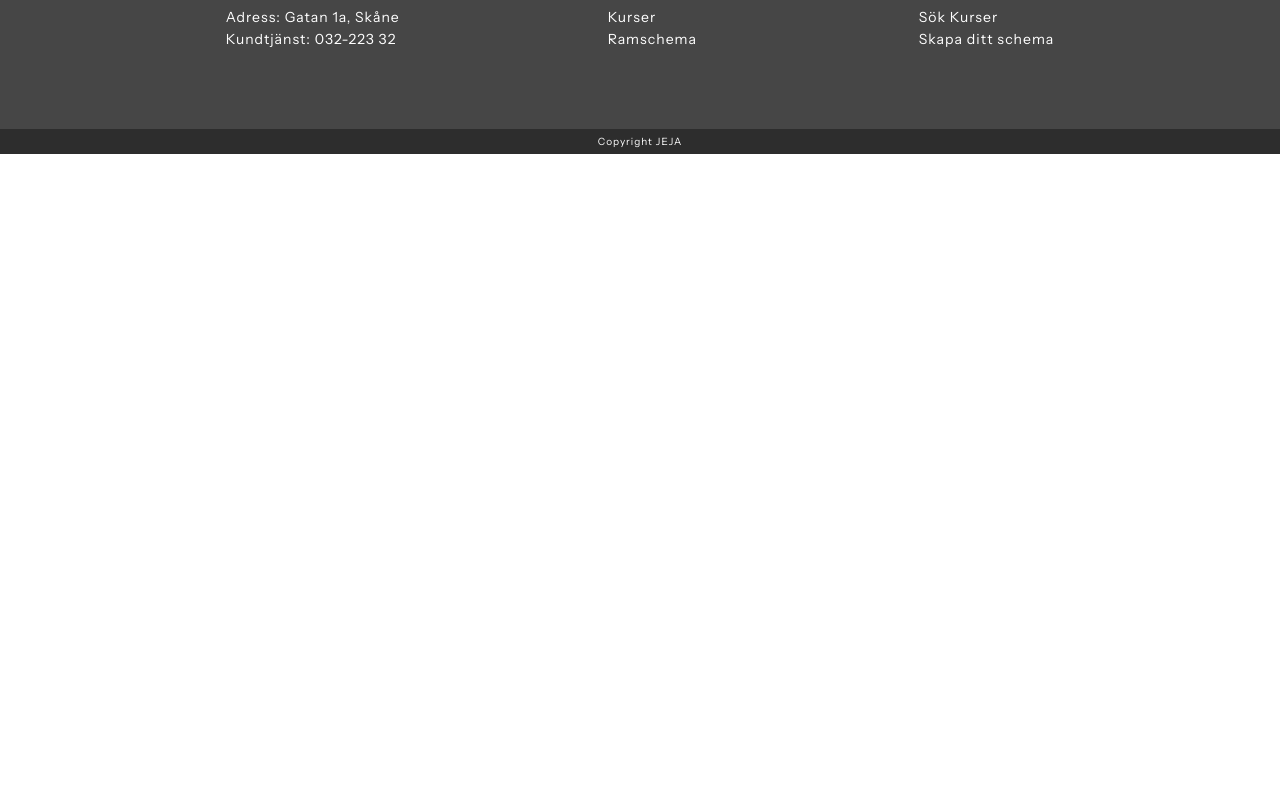
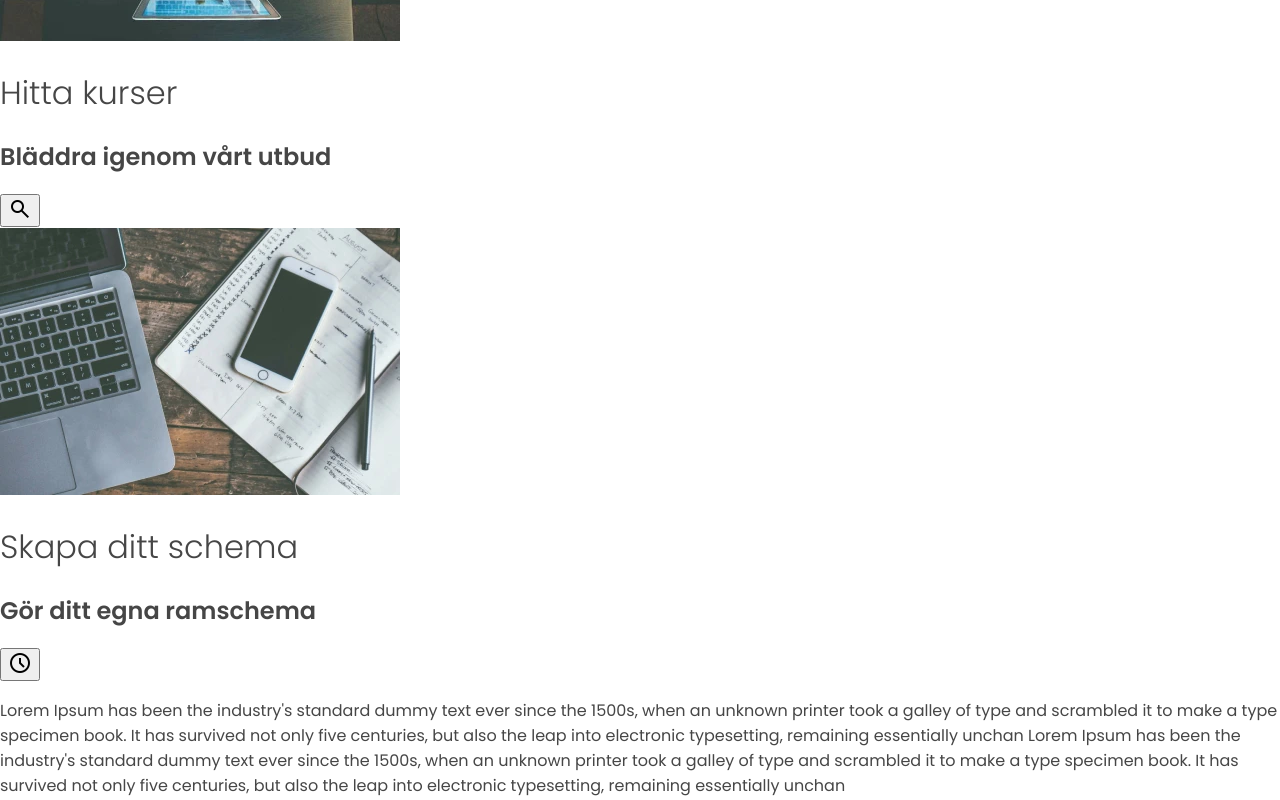
Before and after one commit to jenniferchristine/dt208g-projekt, an Angular app: page /home in a window 1280 px wide. Shown: the part 420-1220 px from the top of the page. Before the commit the page ends 800 px from the top, so only its background shows below. Built offline with nearby package versions, Linux system fonts and the light colour scheme.

Commit message:
inserted layout for home page

```diff
--- a/src/app/home/home.component.html
+++ b/src/app/home/home.component.html
@@ -1 +1,35 @@
-<h1>HOME.HTML</h1>
+<div>
+    <div class="bg">
+        <div class="img-holder">
+
+            <div class="img">
+                <img src="/img1.webp" alt="image of people pointing at a laptop">
+                <h1>Hitta kurser</h1>
+                <h2>Bläddra igenom vårt utbud</h2>
+                <button>
+                    <span class="material-symbols-outlined">
+                        search
+                    </span>
+                </button>
+            </div>
+
+            <div class="img">
+                <img src="/img2.webp" alt="image of a schedule, computer and phone">
+                <h1>Skapa ditt schema</h1>
+                <h2>Gör ditt egna ramschema</h2>
+                <button>
+                    <span class="material-symbols-outlined">
+                        schedule
+                    </span>
+                </button>
+            </div>
+
+        </div>
+    </div>
+
+    <p>
+        Lorem Ipsum has been the industry's standard dummy text ever since the 1500s, when an unknown printer took a galley of type and scrambled it to make a type specimen book. It has survived not only five centuries, but also the leap into electronic typesetting, remaining essentially unchan
+        Lorem Ipsum has been the industry's standard dummy text ever since the 1500s, when an unknown printer took a galley of type and scrambled it to make a type specimen book. It has survived not only five centuries, but also the leap into electronic typesetting, remaining essentially unchan
+    </p>
+
+</div>
```
Also changed, not shown: public/img1.webp (added), public/img2.webp (added).
